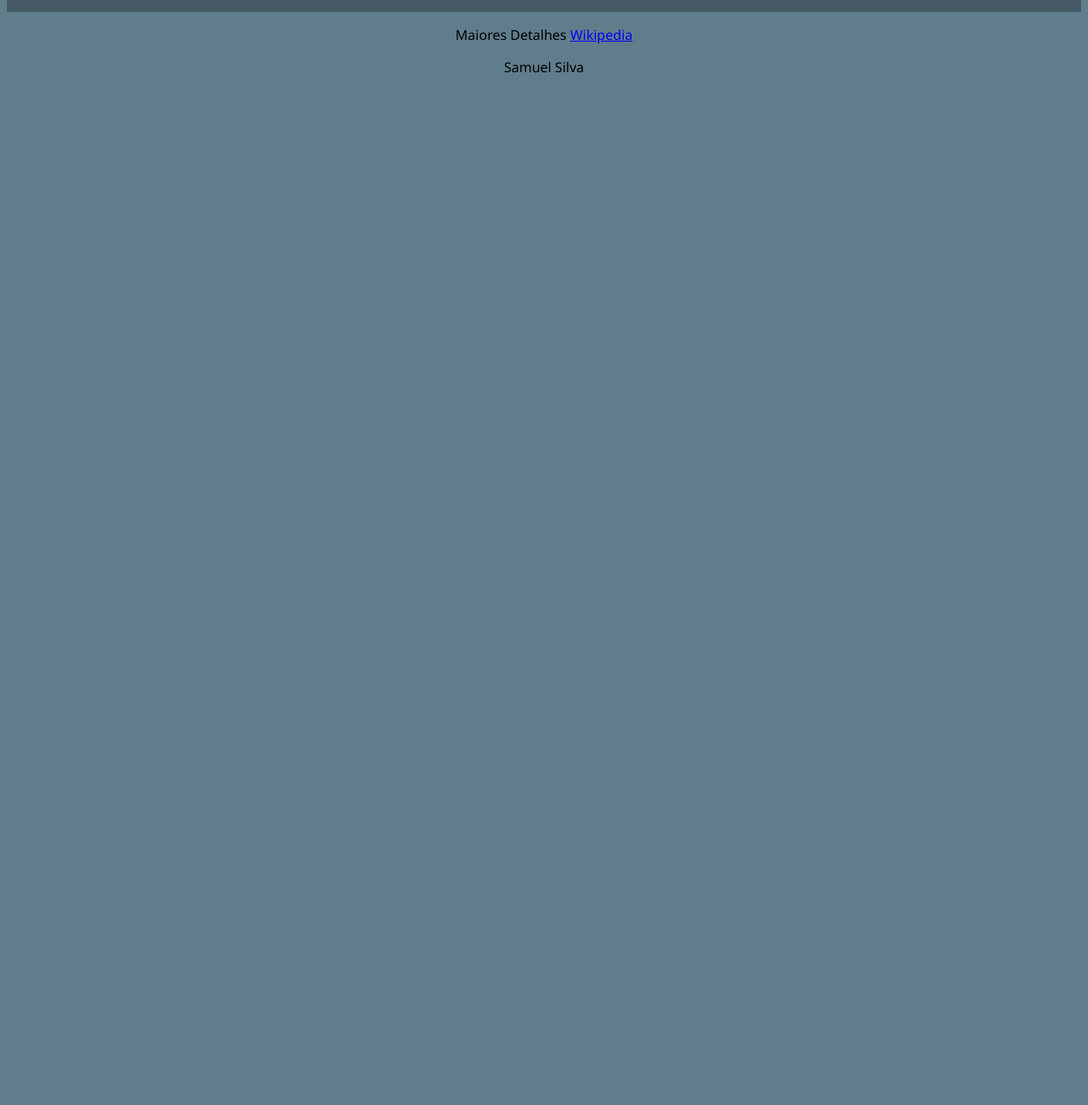
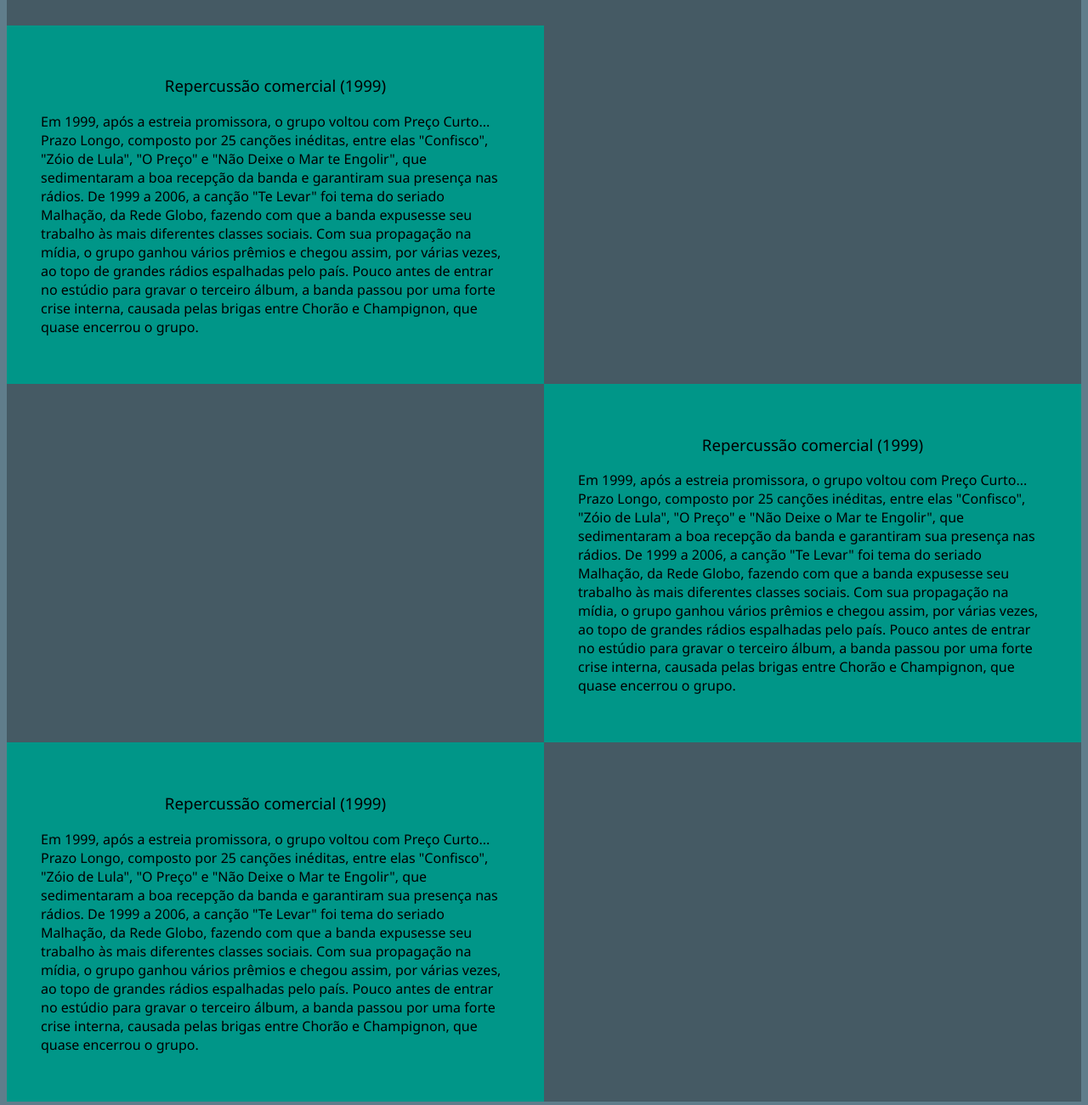
Before and after one commit to samuelsilvadev/tributo-charlie-brown, a website: page index.html in a window 1280 px wide. Shown: the part 1020-2321 px from the top of the page at 85% size. Before the commit the page ends 1126 px from the top, so only its background shows below. Drawn offline with Linux system fonts and the light colour scheme.

Commit message:
criando estrutura de quadros para novo layout

```diff
--- a/css/appDev.css
+++ b/css/appDev.css
@@ -64,3 +64,20 @@ main > div > ul {
 footer{
 	text-align: center;
 }
+
+/* testando novo layout*/
+
+.square{
+	box-sizing: border-box;
+	width: 50%;
+	padding: 40px;
+}
+
+.square h1{
+	text-align: center;
+}
+
+.left{
+	position: relative;
+	left: 50%;
+}
--- a/index.html
+++ b/index.html
@@ -33,6 +33,30 @@
 		</div>
 		<div class="detalhes-li">
 		</div>
+		<section class="square accent-color">
+			<article>
+				<h1>Repercussão comercial (1999)</h1>
+				<p>
+					Em 1999, após a estreia promissora, o grupo voltou com Preço Curto... Prazo Longo, composto por 25 canções inéditas, entre elas "Confisco", "Zóio de Lula", "O Preço" e "Não Deixe o Mar te Engolir", que sedimentaram a boa recepção da banda e garantiram sua presença nas rádios. De 1999 a 2006, a canção "Te Levar" foi tema do seriado Malhação, da Rede Globo, fazendo com que a banda expusesse seu trabalho às mais diferentes classes sociais. Com sua propagação na mídia, o grupo ganhou vários prêmios e chegou assim, por várias vezes, ao topo de grandes rádios espalhadas pelo país. Pouco antes de entrar no estúdio para gravar o terceiro álbum, a banda passou por uma forte crise interna, causada pelas brigas entre Chorão e Champignon, que quase encerrou o grupo.
+				</p>
+			</article>
+		</section>
+		<section class="square left accent-color">
+			<article>
+				<h1>Repercussão comercial (1999)</h1>
+				<p>
+					Em 1999, após a estreia promissora, o grupo voltou com Preço Curto... Prazo Longo, composto por 25 canções inéditas, entre elas "Confisco", "Zóio de Lula", "O Preço" e "Não Deixe o Mar te Engolir", que sedimentaram a boa recepção da banda e garantiram sua presença nas rádios. De 1999 a 2006, a canção "Te Levar" foi tema do seriado Malhação, da Rede Globo, fazendo com que a banda expusesse seu trabalho às mais diferentes classes sociais. Com sua propagação na mídia, o grupo ganhou vários prêmios e chegou assim, por várias vezes, ao topo de grandes rádios espalhadas pelo país. Pouco antes de entrar no estúdio para gravar o terceiro álbum, a banda passou por uma forte crise interna, causada pelas brigas entre Chorão e Champignon, que quase encerrou o grupo.
+				</p>
+			</article>
+		</section>
+		<section class="square accent-color">
+			<article>
+				<h1>Repercussão comercial (1999)</h1>
+				<p>
+					Em 1999, após a estreia promissora, o grupo voltou com Preço Curto... Prazo Longo, composto por 25 canções inéditas, entre elas "Confisco", "Zóio de Lula", "O Preço" e "Não Deixe o Mar te Engolir", que sedimentaram a boa recepção da banda e garantiram sua presença nas rádios. De 1999 a 2006, a canção "Te Levar" foi tema do seriado Malhação, da Rede Globo, fazendo com que a banda expusesse seu trabalho às mais diferentes classes sociais. Com sua propagação na mídia, o grupo ganhou vários prêmios e chegou assim, por várias vezes, ao topo de grandes rádios espalhadas pelo país. Pouco antes de entrar no estúdio para gravar o terceiro álbum, a banda passou por uma forte crise interna, causada pelas brigas entre Chorão e Champignon, que quase encerrou o grupo.
+				</p>
+			</article>
+		</section>
 	</main>
 	<footer>
 		<p>Maiores Detalhes <a href="https://pt.wikipedia.org/wiki/Charlie_Brown_Jr." target="_blank">Wikipedia</a></p>
```
